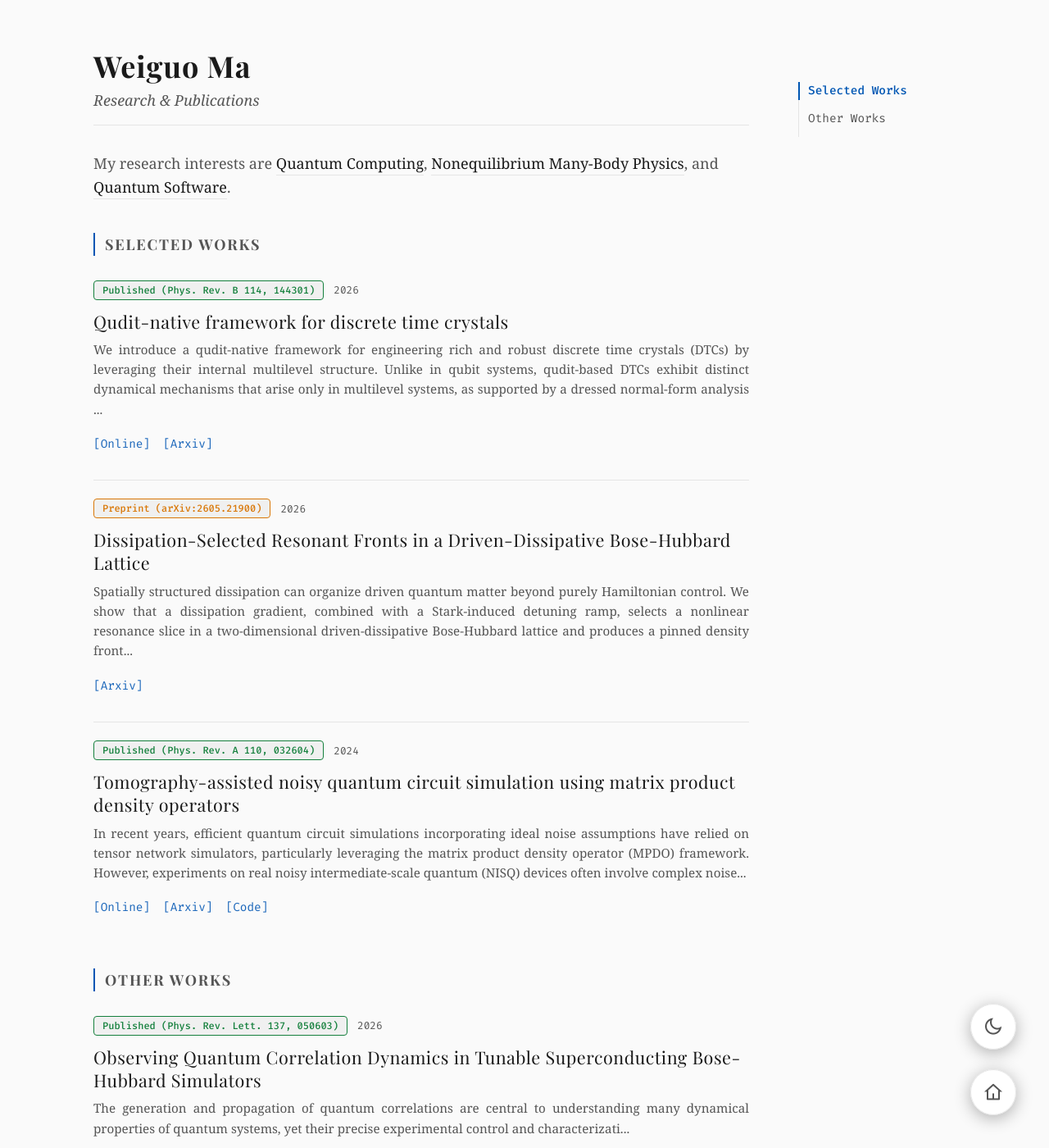
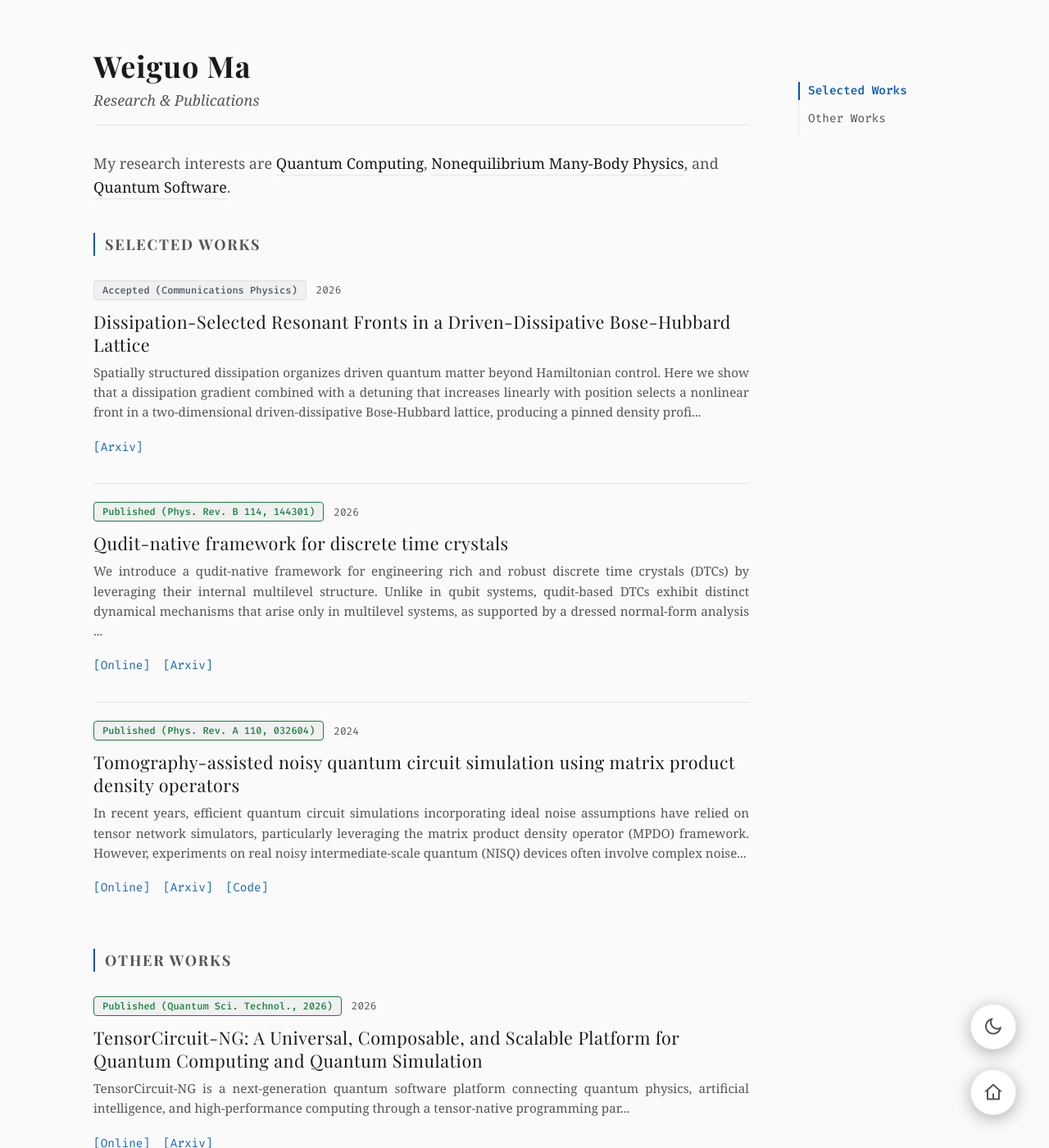
Before and after one commit to WeiguoMa/WeiguoMa.github.io, a Jekyll site: the page built from research/index.html, in a window 1280 px wide and 1400 px high. Shown: the whole window at 82% size. Built offline with Jekyll 4.4.1, drawn with Linux system fonts in a browser that asks for light colours; nearby versions of some CDN libraries; some web fonts are replaced; some of the changed text lies outside the part shown.

Commit message:
Update research publications

```diff
--- a/_posts/2026-02-15-tensorcircuit-ng.md
+++ b/_posts/2026-02-15-tensorcircuit-ng.md
@@ -3,7 +3,9 @@ layout: research_post
 title: "TensorCircuit-NG: A Universal, Composable, and Scalable Platform for Quantum Computing and Quantum Simulation"
 date: 2026-02-15
 categories: [other_works]
-status: "Preprint (arXiv:2602.14167)"
+status: "Published (Quantum Sci. Technol., 2026)"
+list_first: true
+online_web: https://doi.org/10.1088/2058-9565/aec6d4
 arxiv_link: https://doi.org/10.48550/arXiv.2602.14167
 authors: "Shi-Xin Zhang, Yu-Qin Chen, Weitang Li, Jiace Sun, Wei-Guo Ma, Pei-Lin Zheng, Yu-Xiang Huang, Qi-Xiang Wang, Hui Yu, Zhuo Li, Xuyang Huang, Zong-Liang Li, Zhou-Quan Wan, Shuo Liu, Jiezhong Qiu, Jiaqi Miao, Zixuan Song, Yuxuan Yan, Kazuki Tsuoka, Pan Zhang, Lei Wang, Heng Fan, Chang-Yu Hsieh, Hong Yao, and Tao Xiang"
 tags: [Quantum Software, Tensor Networks]
--- a/_posts/2026-05-21-dissipation-fronts.md
+++ b/_posts/2026-05-21-dissipation-fronts.md
@@ -3,20 +3,23 @@ layout: research_post
 title: "Dissipation-Selected Resonant Fronts in a Driven-Dissipative Bose-Hubbard Lattice"
 date: 2026-05-21
 categories: [research]
-status: "Preprint (arXiv:2605.21900)"
+status: "Accepted (Communications Physics)"
+list_first: true
 arxiv_link: https://doi.org/10.48550/arXiv.2605.21900
 authors: "Wei-Guo Ma and Heng Fan"
 tags: [Driven-Dissipative Systems, Bose-Hubbard Lattice]
 
 abstract: >
-  Spatially structured dissipation can organize driven quantum matter beyond purely Hamiltonian control. We show that a
-  dissipation gradient, combined with a Stark-induced detuning ramp, selects a nonlinear resonance slice in a
-  two-dimensional driven-dissipative Bose-Hubbard lattice and produces a pinned density front in generalized
-  Gross-Pitaevskii simulations. The resonance condition fixes the front position, while its Airy-like profile follows a
-  width scaling set by tunneling stiffness and the effective detuning slope. Treating the front as an emergent interface
-  explains depinning steps, transverse pattern locking, spatiotemporal chaos, and minimum-loss localization as the
-  selected resonance is tuned across the lattice. These results suggest structured dissipation as a route toward
-  reconfigurable transport barriers and nonequilibrium interfaces in programmable bosonic lattices.
+  Spatially structured dissipation organizes driven quantum matter beyond Hamiltonian control. Here we show
+  that a dissipation gradient combined with a detuning that increases linearly with position selects a
+  nonlinear front in a two-dimensional driven-dissipative Bose-Hubbard lattice, producing a pinned density
+  profile. Varying the gradients changes the front profile and its stability, with abrupt rearrangements
+  producing steps in the total particle number. Center-of-mass and transverse-momentum diagnostics map the
+  front dynamics, revealing a dynamical phase diagram comprising a pinned regime with uniform or
+  pattern-locked fronts, spatiotemporal chaos, and minimum-loss localization. Our results establish structured
+  dissipation as a mechanism for reconfigurable transport barriers and programmable nonequilibrium interfaces
+  in bosonic lattices, with direct implications for quantum simulators based on photonic, polaritonic, and
+  superconducting-circuit platforms.
 ---
 
 [//]: # (<h2 class="section-title">sub title</h2>)
--- a/research/index.html
+++ b/research/index.html
@@ -321,7 +321,9 @@ description: Research and publications by Weiguo Ma in programmable quantum simu
             <main id="research-list">
                 <h2 class="text-lg font-bold mb-2 pl-3 border-l-2 border-[var(--accent-color)] uppercase tracking-widest text-[var(--text-secondary)] transition-colors duration-500">Selected Works</h2>
 
-                {% assign research_posts = site.categories.research %}
+                {% assign first_posts = site.categories.research | where: "list_first", true %}
+                {% assign remaining_posts = site.categories.research | where_exp: "post", "post.list_first != true" %}
+                {% assign research_posts = first_posts | concat: remaining_posts %}
 
                 {% for post in research_posts %}
                 <div class="research-item">
@@ -367,7 +369,9 @@ description: Research and publications by Weiguo Ma in programmable quantum simu
             <section id="other-works" class="section-header">
                 <h2 class="text-lg font-bold mb-2 pl-3 border-l-2 border-[var(--accent-color)] uppercase tracking-widest text-[var(--text-secondary)] transition-colors duration-500">Other Works</h2>
 
-                {% assign other_posts = site.categories.other_works %}
+                {% assign first_posts = site.categories.other_works | where: "list_first", true %}
+                {% assign remaining_posts = site.categories.other_works | where_exp: "post", "post.list_first != true" %}
+                {% assign other_posts = first_posts | concat: remaining_posts %}
 
                 {% for post in other_posts %}
                 <div class="research-item">
```
Also changed, not shown: _posts/2026-11-07-laughlin-state.md (added, +16 -0 lines).
